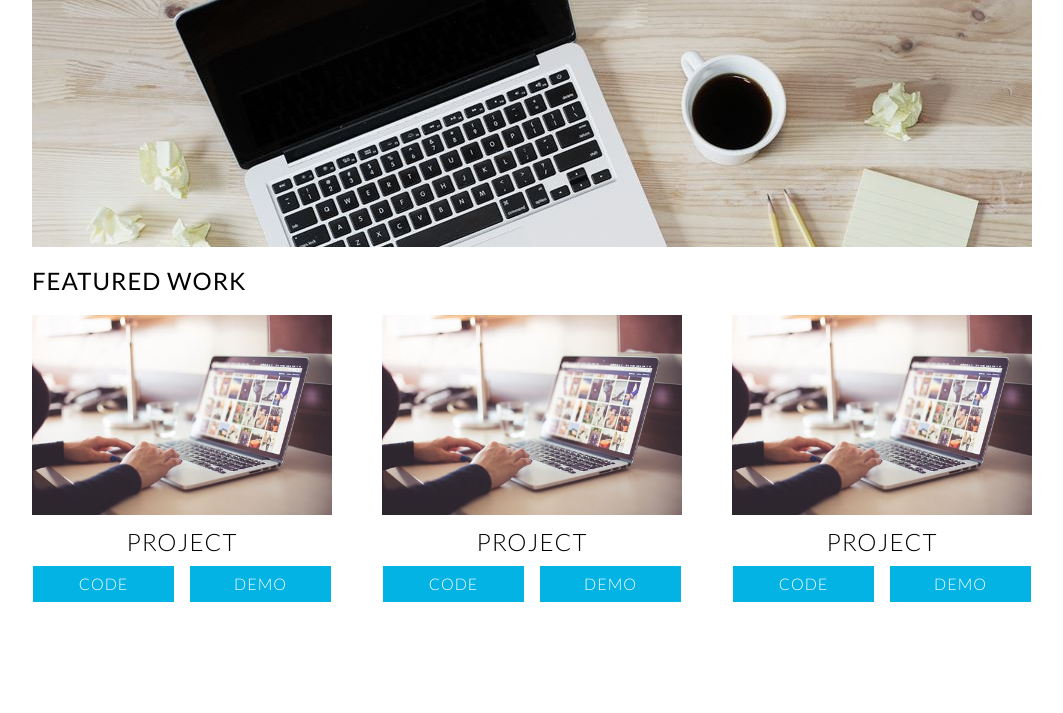
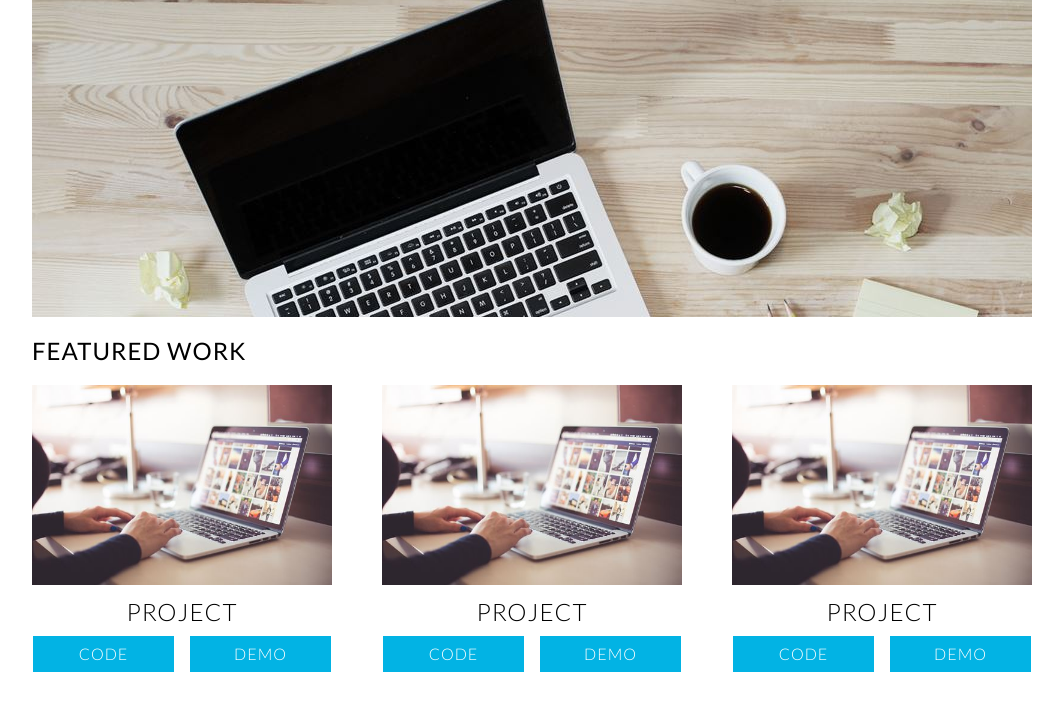
Before and after one commit to dominikaporzyczka/PortfolioUdacity, a plain HTML site: page index.html in a window 1280 px wide. Shown: the part 113-826 px from the top of the page, without its empty margins (108-1171 px from the left). Before the commit the page ends 800 px from the top, so only its background shows below. Drawn offline with nearby package versions, Linux system fonts and the light colour scheme.

Commit message:
Improvements in css

```diff
--- a/css/styles.css
+++ b/css/styles.css
@@ -3,7 +3,10 @@ body {
 }
 
 .container {
+    display: flex;
+    flex-wrap: wrap;
     max-width: 1000px;
+    height: 100vh;
     margin: 1% auto;
     text-transform: uppercase;
     font-family: "Lato", sans-serif;
@@ -56,7 +59,7 @@ header {
     background-repeat: no-repeat;
     background-position: top center;
     width: 100%;
-    height: 250px;
+    height: 40%;
 }
 
 /*
```
